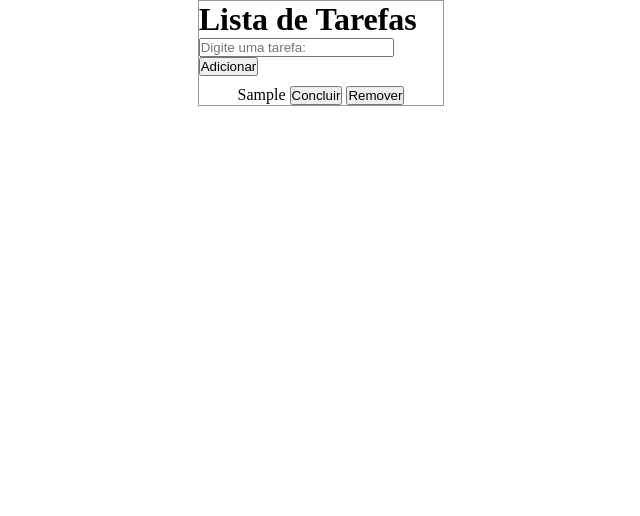
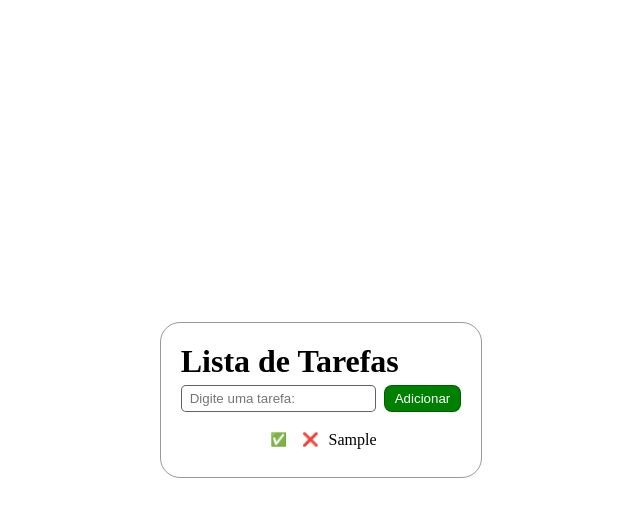
Before and after one commit to Lucasbatistasousa/lista-de-tarefas, a plain HTML site: page index.html in a window 1280 px wide. Both pictures are taken after typing "Sample" into the empty fields and a click on the button "Adicionar". Shown: the whole page, without its empty margins (319-959 px from the left). Drawn offline with Linux system fonts and the light colour scheme.

Commit message:
Estilização final

```diff
--- a/index.html
+++ b/index.html
@@ -10,10 +10,12 @@
     <main>
         <div class="adicionar-tarefa">
             <h1>Lista de Tarefas</h1>
-            <input type="text" id="tarefa" placeholder="Digite uma tarefa: ">
-            <button onclick="adicionarTarefa()">
-                Adicionar
-            </button>
+            <div class="adicionar-tarefa-input">
+                <input type="text" id="tarefa" placeholder="Digite uma tarefa: ">
+                <button class="adicionar" onclick="adicionarTarefa()">
+                    Adicionar
+                </button>
+            </div>
         </div>
         <div class="lista-tarefas">
             <ul id="lista"></ul>
--- a/scripts.js
+++ b/scripts.js
@@ -60,17 +60,20 @@ function atualizarLista(){
         let textoBotaoConcluir = tarefas[i].concluida
 
         if (textoBotaoConcluir){
-            textoBotaoConcluir = "Desfazer"
+            textoBotaoConcluir = "↩️"
         } else {
-            textoBotaoConcluir = "Concluir"
+            textoBotaoConcluir = "✅"
         }
 
         // Mostra a lista na tela com botões para remover e concluir tarefa
         lista.innerHTML += `
-            <li>${texto}
-            <button onClick="concluirTarefa(${i})">${textoBotaoConcluir}</button>
-            <button onClick="removerTarefa(${i})">Remover</button>
-            </li>
+                <div>
+                    <li>
+                        <button class="tarefas" onClick="concluirTarefa(${i})">${textoBotaoConcluir}</button>
+                        <button class="tarefas" onClick="removerTarefa(${i})">❌</button>
+                        ${texto}
+                    </li>
+                </div>
         `
     };
 }
--- a/style.css
+++ b/style.css
@@ -9,6 +9,7 @@ body {
     display: flex;
     flex-direction: column;
     align-items: center;
+    justify-content: center;
 }
 
 main {
@@ -18,16 +19,48 @@ main {
     justify-content: center;
     align-items: center;
     border: 1px solid rgba(0, 0, 0, 0.401);
+    border-radius: 20px;
+    padding: 20px;
 }
 
 .adicionar-tarefa{
     width: 100%;
+    display: flex;
+    flex-direction: column;
+    gap: 5px;
 }
 
 #tarefa {
     width: 80%;
+    padding: 5px 8px;
+    border-radius: 5px;
+    border: 1px solid rgba(0, 0, 0, 0.61);
 }
 
 li {
+    display: flex;
+    gap: 5px;
+    width: 100%;
+    margin: 5px 0;
+    align-items: center;
     list-style: none;
 }
+
+.adicionar {
+    padding: 4px 10px;
+    border-radius: 8px;
+    border: 1px solid rgba(0, 0, 0, 0.275);
+    background-color: green;
+    color: white;
+}
+
+.adicionar-tarefa-input {
+    display: flex;
+    gap: 8px;
+}
+
+.tarefas {
+    border: none;
+    background-color: transparent;
+    padding: 5px;
+}
```
